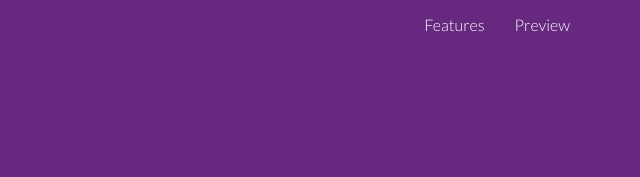
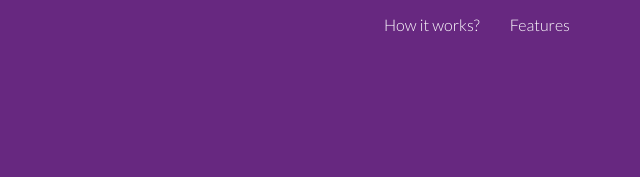
Before and after one commit to suffianhamzah/xchange, a plain HTML site: page index.html in a window 1280 px wide. Shown: the top 177 px of the page, 640-1280 px from the left. Drawn offline with nearby package versions, Linux system fonts and the light colour scheme.

Commit message:
fixed navbar

```diff
--- a/index.html
+++ b/index.html
@@ -41,8 +41,8 @@
         </div>
         <div class="navbar-collapse collapse">
           <ul class="nav navbar-nav navbar-right">
-            <li><a href="#features">Features</a></li>
-            <li><a href="#preview">Preview</a></li>
+            <li><a href="#features">How it works?</a></li>
+            <li><a href="#preview">Features</a></li>
           </ul>
         </div><!--/.nav-collapse -->
       </div>
```
